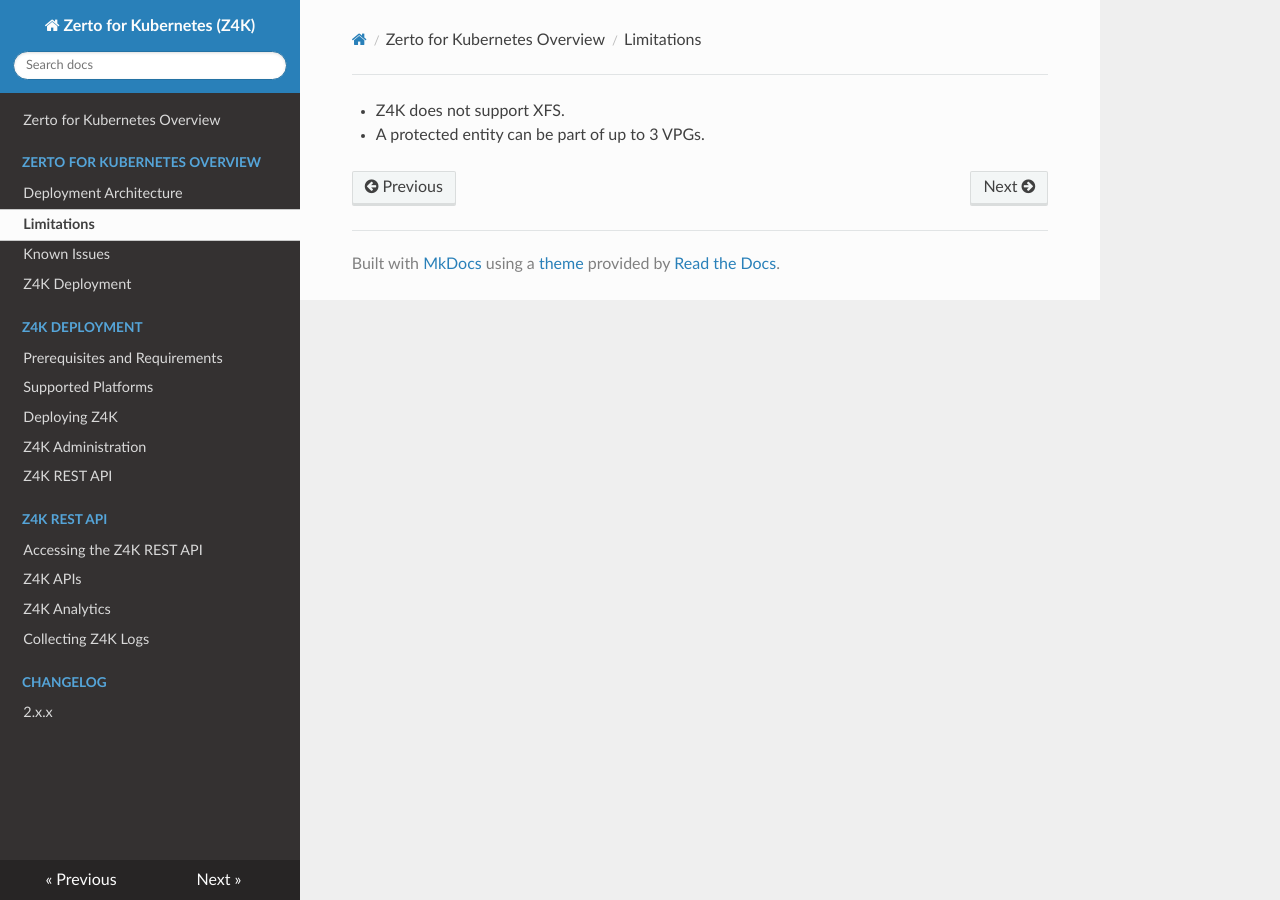
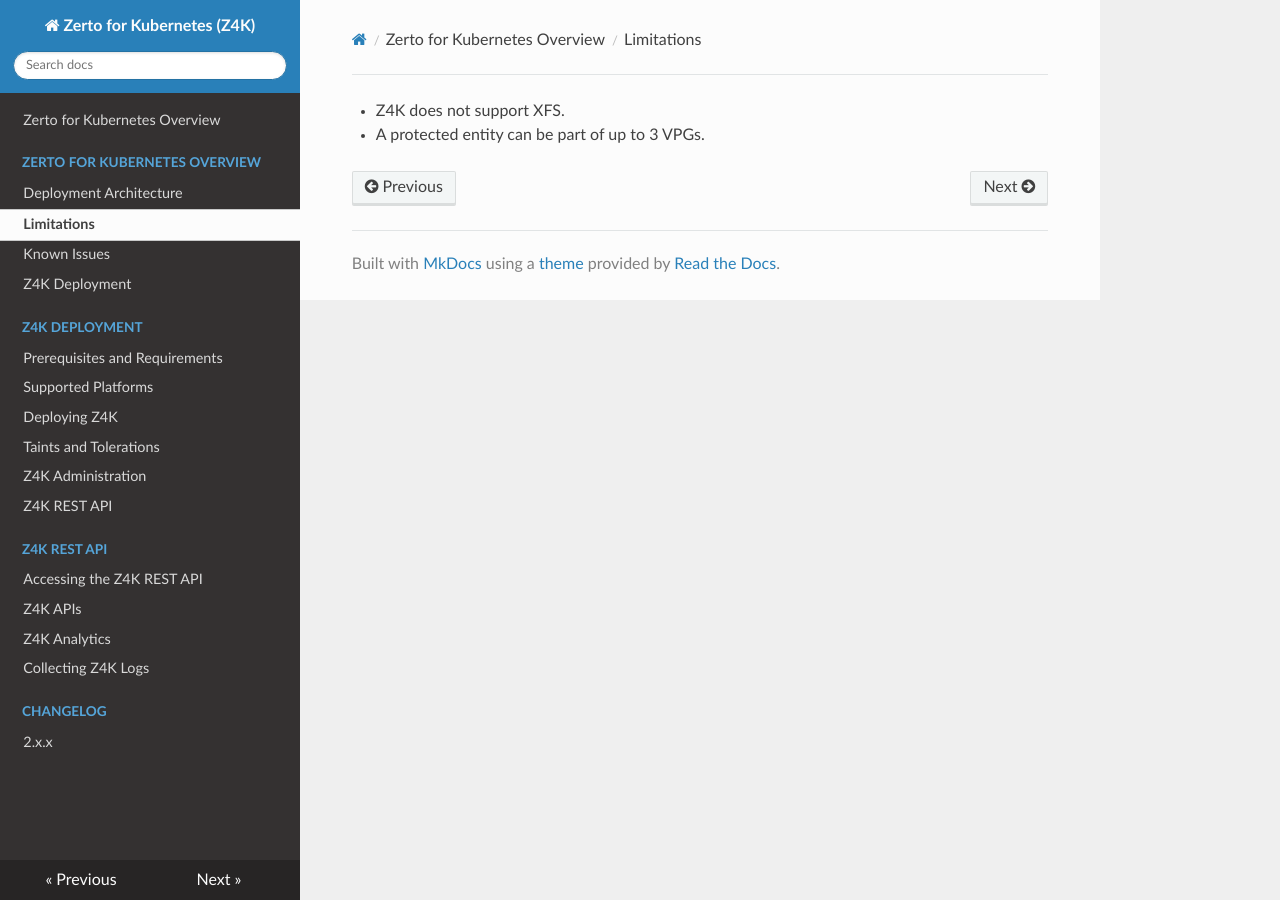
Before and after one commit to ZertoPublic/Z4K, an MkDocs documentation site: the page built from docs/Limitations.md, in a window 1280 px wide. Built offline with MkDocs 1.6.1, drawn with Linux system fonts in a browser that asks for light colours.

Commit message:
Update mkdocs.yml

```diff
--- a/mkdocs.yml
+++ b/mkdocs.yml
@@ -13,6 +13,7 @@
   - Prerequisites and Requirements: PrerequisitesAndRequirements.md
   - Supported Platforms: SupportedPlatforms.md
   - Deploying Z4K: Z4KDeploymentGuide.md
+  - Taints and Tolerations: Taintsandtolerations.md
 - Z4K Administration: Z4KAdministrationGuide.md
 - Z4K REST API: Z4KRESTAPI.md
 - Z4K REST API:
```
